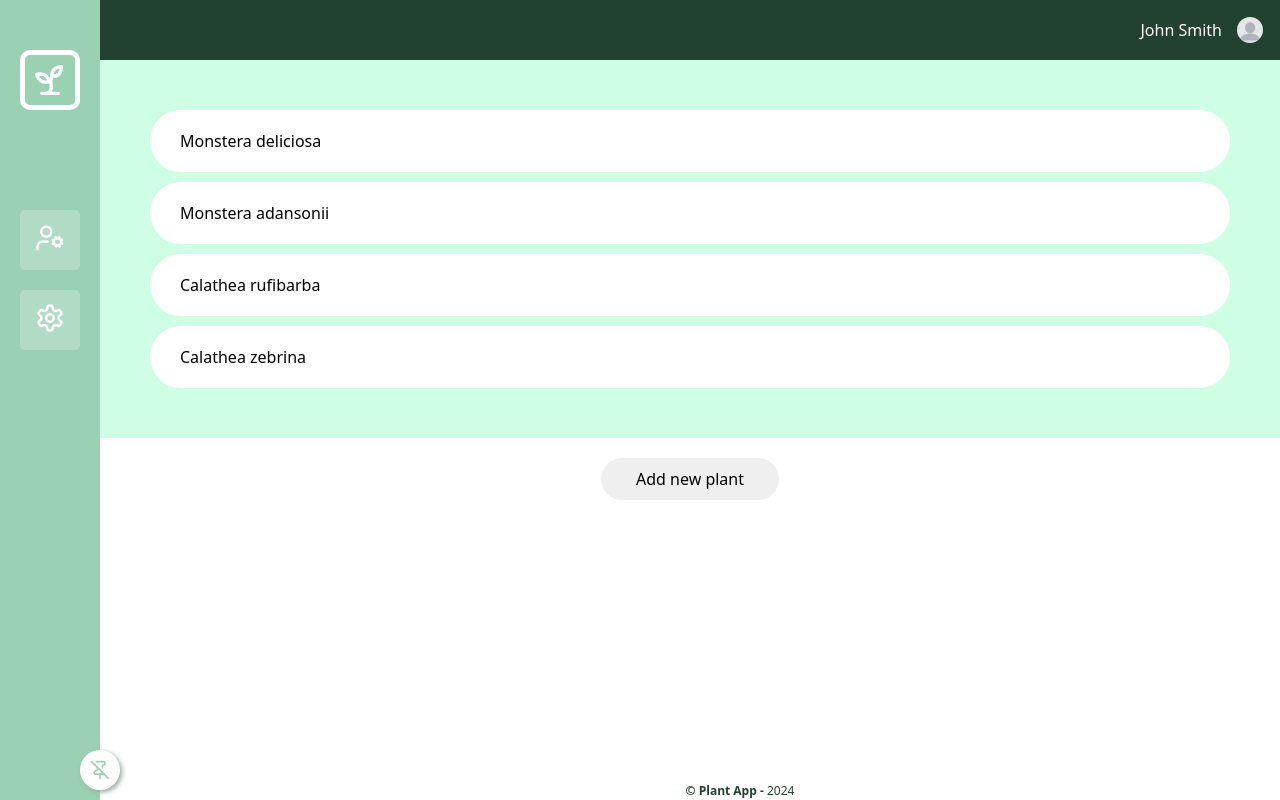
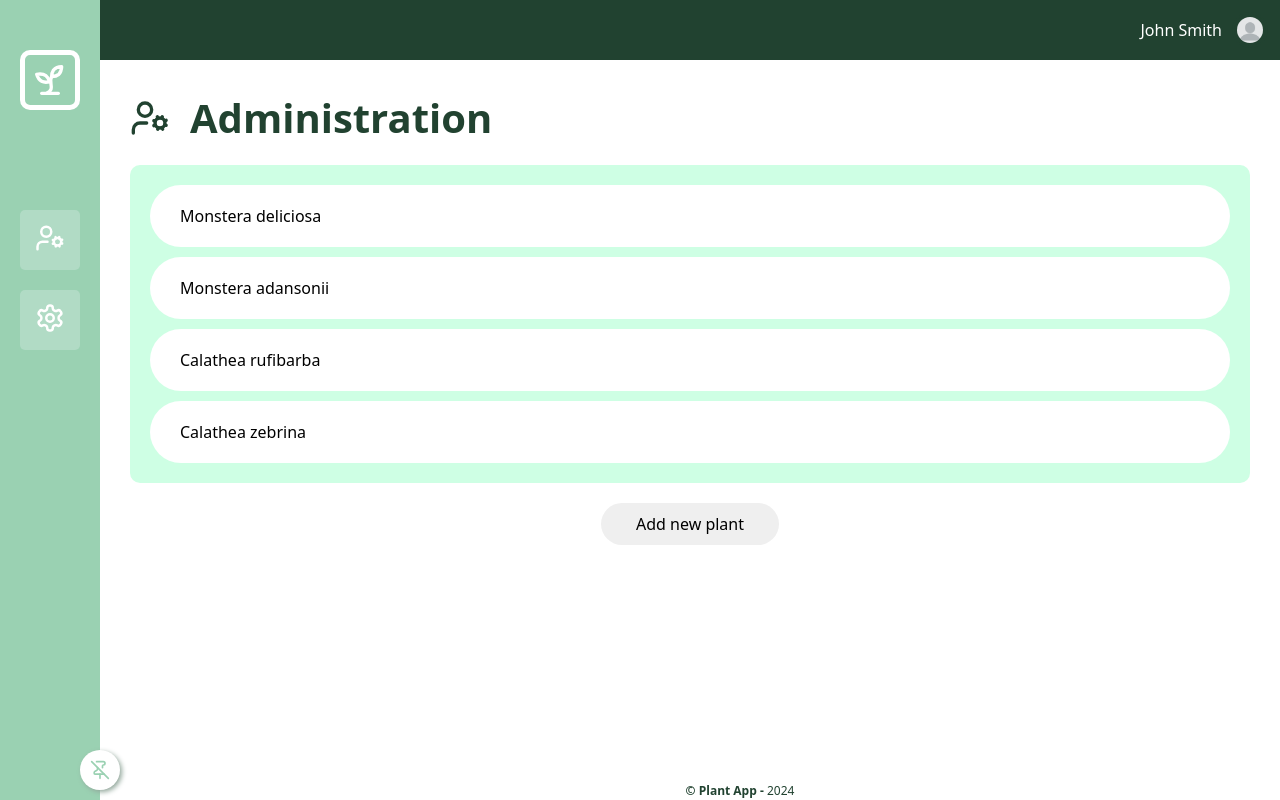
Before and after one commit to ngoosen/gardening-app, a Next.js app: page /admin in a window 1280 px wide. Built offline with nearby package versions, Linux system fonts and the light colour scheme.

Commit message:
feat: add admin page title

```diff
--- a/app/admin/page.tsx
+++ b/app/admin/page.tsx
@@ -1,3 +1,7 @@
+import { UserCog } from "lucide-react";
+
+import styles from "@/style/admin/page.module.scss";
+
 import Header from "../components/ui/Header";
 import PlantList from "./components/PlantList";
 
@@ -5,7 +9,8 @@ export default async function Home() {
   return (
     <>
       <Header />
-      <section>
+      <section className={styles.plant_list}>
+        <h1><UserCog /> Administration</h1>
         <PlantList />
       </section>
     </>
--- a/style/admin/PlantList.module.scss
+++ b/style/admin/PlantList.module.scss
@@ -6,8 +6,9 @@
   align-items: center;
   gap: 20px;
 
-  padding: 50px;
+  padding: 20px;
 
+  border-radius: 10px;
   background-color: $primary_green;
 
   .main {
--- /dev/null
+++ b/style/admin/page.module.scss
@@ -0,0 +1,21 @@
+@import "../variables";
+
+.plant_list {
+  padding: 30px;
+
+  h1 {
+    color: $dark_green;
+    font-size: 40px;
+
+    display: flex;
+    align-items: center;
+    gap: 20px;
+
+    margin-bottom: 20px;
+
+    svg {
+      height: 40px;
+      width: 40px;
+    }
+  }
+}
```
